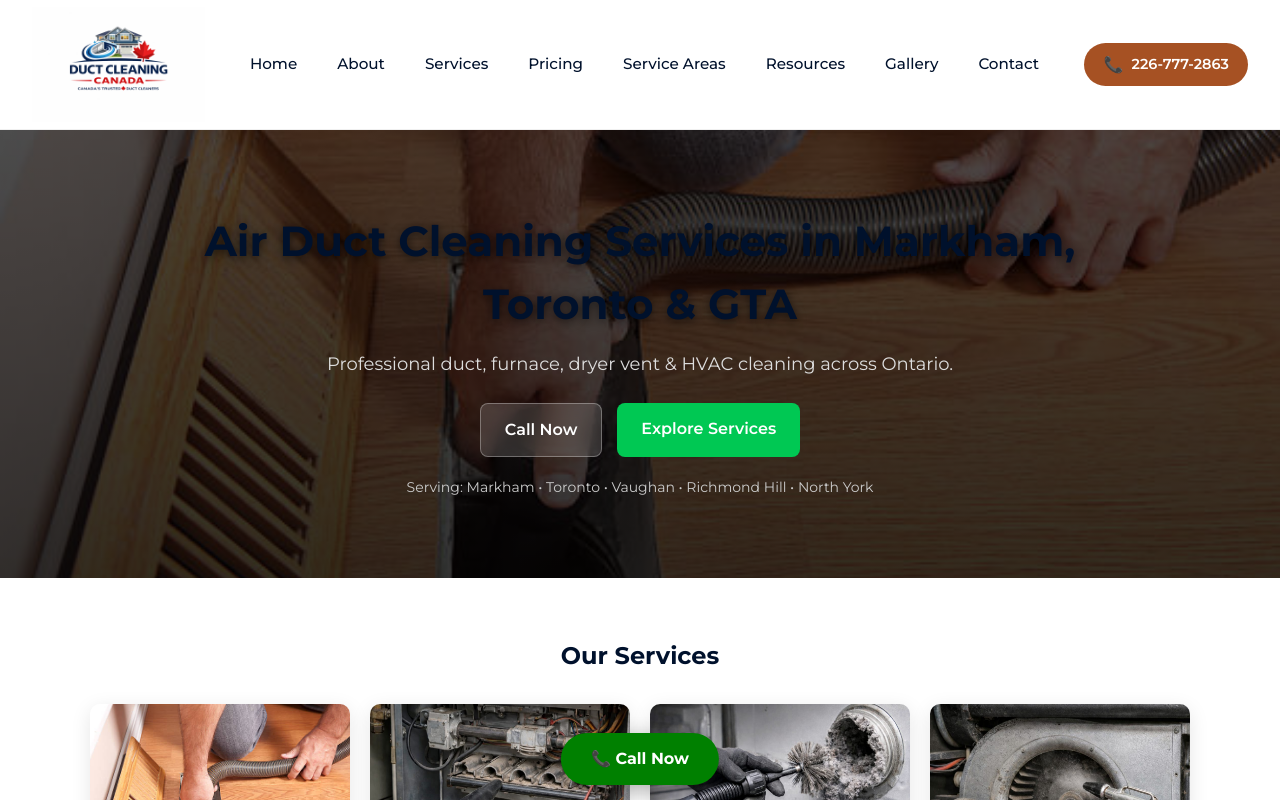
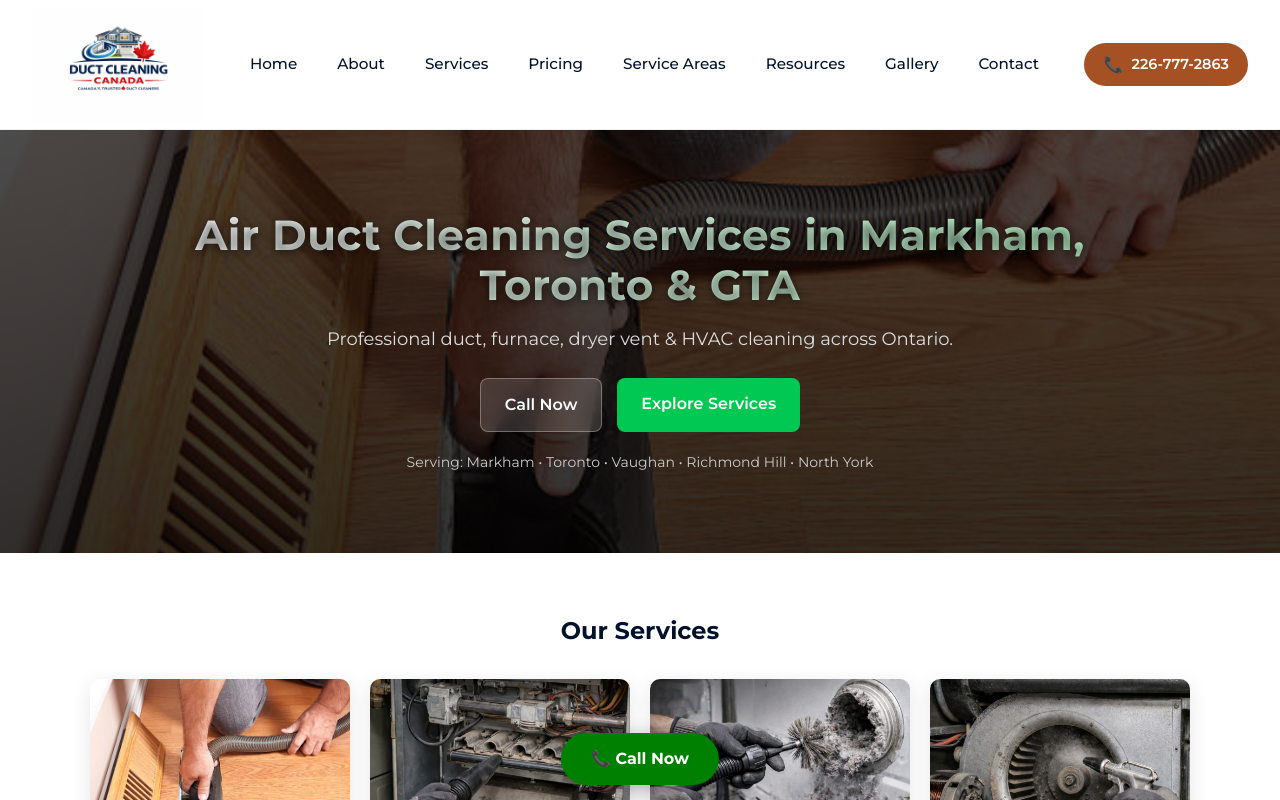
Before and after one commit to josph8487-prog/duct-Canada-original, a Next.js app: page / in a window 1280 px wide. Shown: the top 800 px of the page. Built offline with nearby package versions, Linux system fonts and the light colour scheme.

Commit message:
Update page.tsx

```diff
--- a/src/app/page.tsx
+++ b/src/app/page.tsx
@@ -53,7 +53,12 @@ export default function Home() {
             fontSize: "clamp(26px, 5vw, 42px)",
             fontWeight: "700",
             marginBottom: "15px",
-            textShadow: "0 2px 10px rgba(0,0,0,0.6)"
+            background: "linear-gradient(90deg, #ffffff, #b9f6ca)",
+            WebkitBackgroundClip: "text",
+            WebkitTextFillColor: "transparent",
+            textShadow: "0 2px 10px rgba(0,0,0,0.6)",
+            letterSpacing: "0.5px",
+            lineHeight: "1.2"
           }}>
             Air Duct Cleaning Services in Markham, Toronto & GTA
           </h1>
@@ -69,7 +74,6 @@ export default function Home() {
           {/* CTA BUTTONS */}
           <div style={{ display: "flex", justifyContent: "center", gap: "15px", flexWrap: "wrap" }}>
 
-            {/* GLASS BUTTON */}
             <a href="tel:2267772863" style={{
               padding: "14px 24px",
               background: "rgba(255,255,255,0.15)",
```
